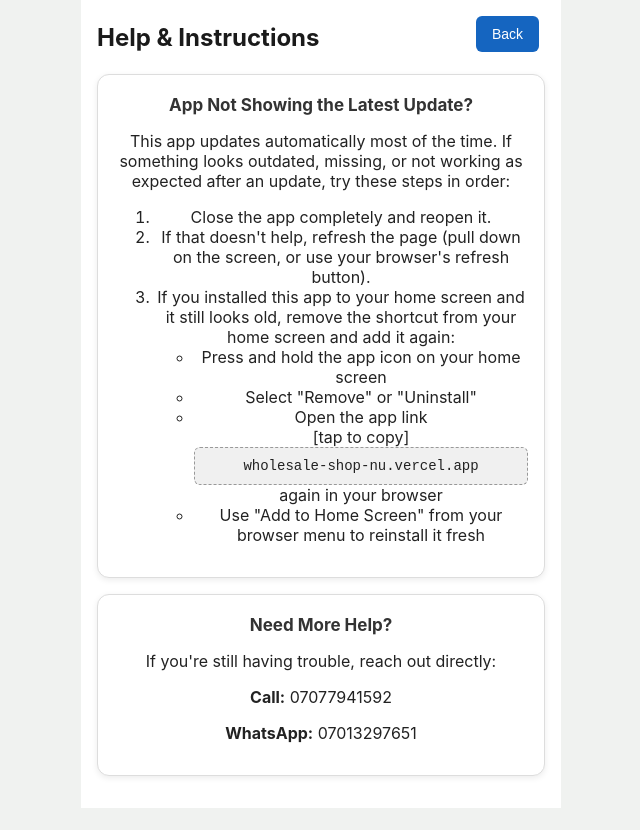
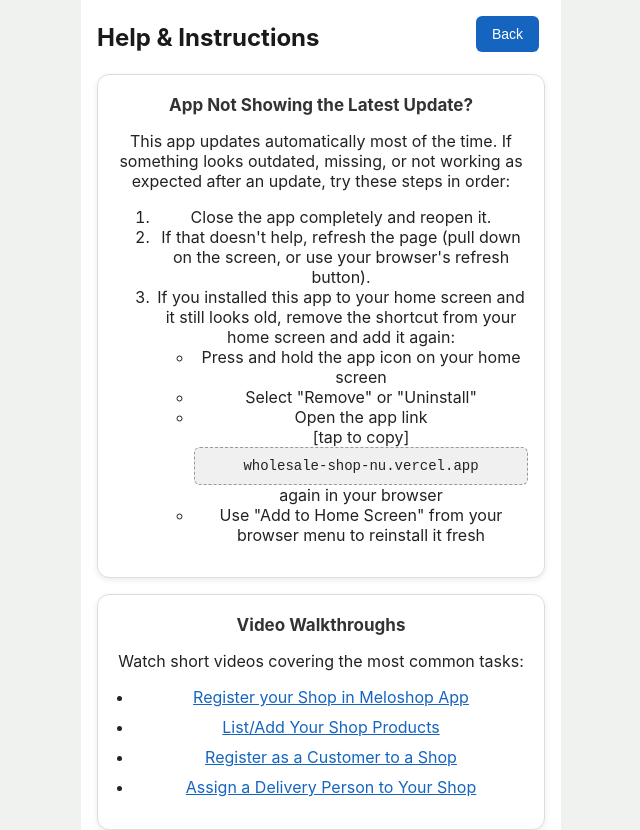
Before and after one commit to OlaisaacPhilip/wholesale-shop, a React (Vite) app in the folder client/: page /help in a window 1280 px wide. Shown: the top 830 px of the page, without its empty margins (319-959 px from the left). Before the commit the page ends 808 px from the top, so only its background shows below. Built offline with nearby package versions, Linux system fonts and the light colour scheme.

Commit message:
new commit

```diff
--- a/client/src/pages/Help.jsx
+++ b/client/src/pages/Help.jsx
@@ -57,6 +57,33 @@ export default function Help() {
       </div>
 
       <div className="card">
+        <h4>Video Walkthroughs</h4>
+        <p>Watch short videos covering the most common tasks:</p>
+        <ul style={{ paddingLeft: '20px' }}>
+          <li style={{ marginBottom: '10px' }}>
+            <a href="https://youtube.com/shorts/fho1l2u60L0?si=kvOoC0XCDqx3Lbja" target="_blank" rel="noopener noreferrer">
+              Register your Shop in Meloshop App
+            </a>
+          </li>
+          <li style={{ marginBottom: '10px' }}>
+            <a href="https://youtube.com/shorts/heuDeFUGZQg?si=gLrFQ8QuG264CRUp" target="_blank" rel="noopener noreferrer">
+              List/Add Your Shop Products
+            </a>
+          </li>
+          <li style={{ marginBottom: '10px' }}>
+            <a href="https://youtube.com/shorts/BjnYm1ljXKI?si=9O-L1yFlhyGuWQQK" target="_blank" rel="noopener noreferrer">
+              Register as a Customer to a Shop
+            </a>
+          </li>
+          <li style={{ marginBottom: '10px' }}>
+            <a href="https://youtube.com/shorts/M7vJ_kE8R94?si=QJLKrE0L0To-YHpC" target="_blank" rel="noopener noreferrer">
+              Assign a Delivery Person to Your Shop
+            </a>
+          </li>
+        </ul>
+      </div>
+
+      <div className="card">
         <h4>Need More Help?</h4>
         <p>If you're still having trouble, reach out directly:</p>
         <p><strong>Call:</strong> 07077941592</p>
```
